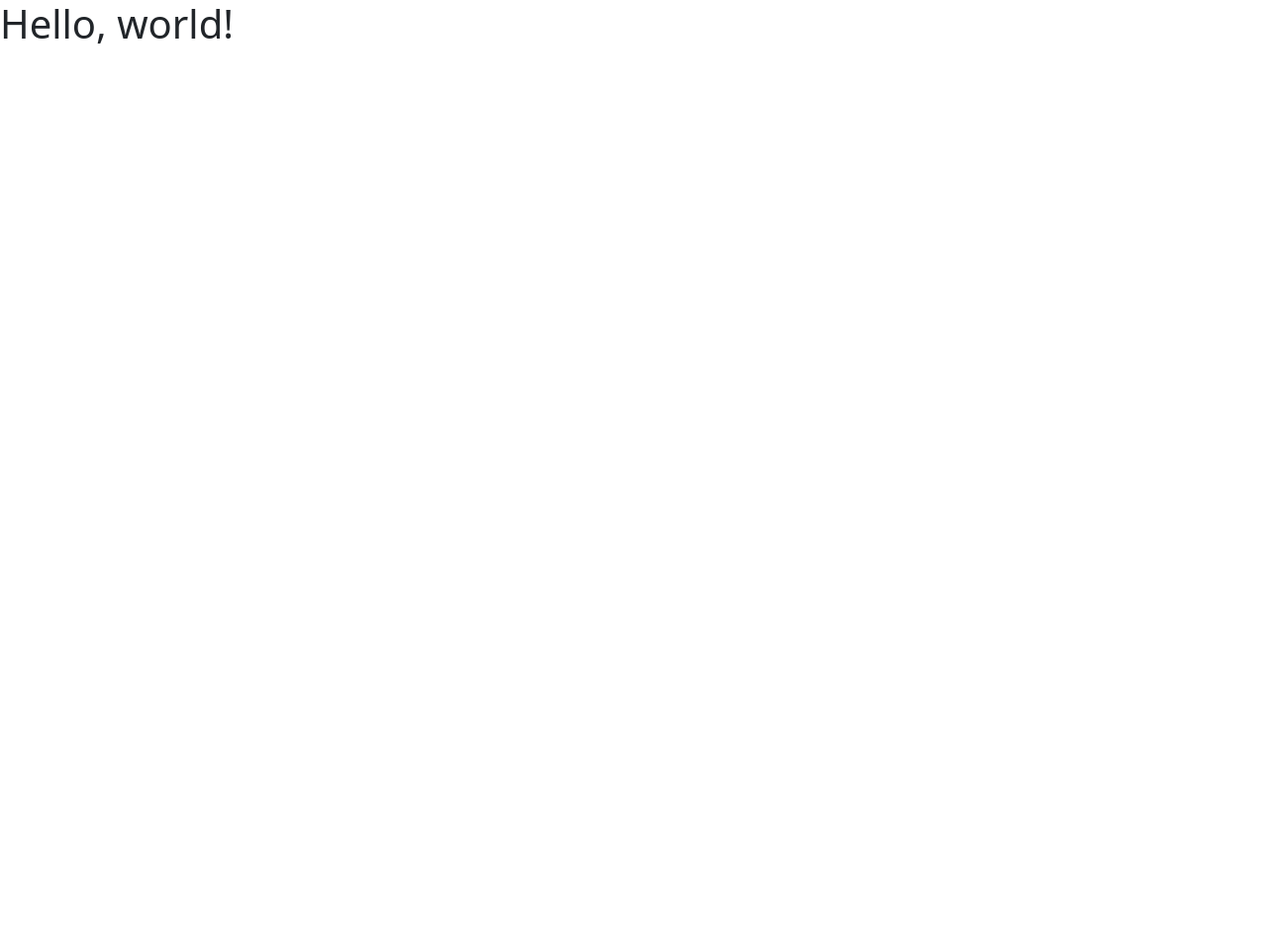
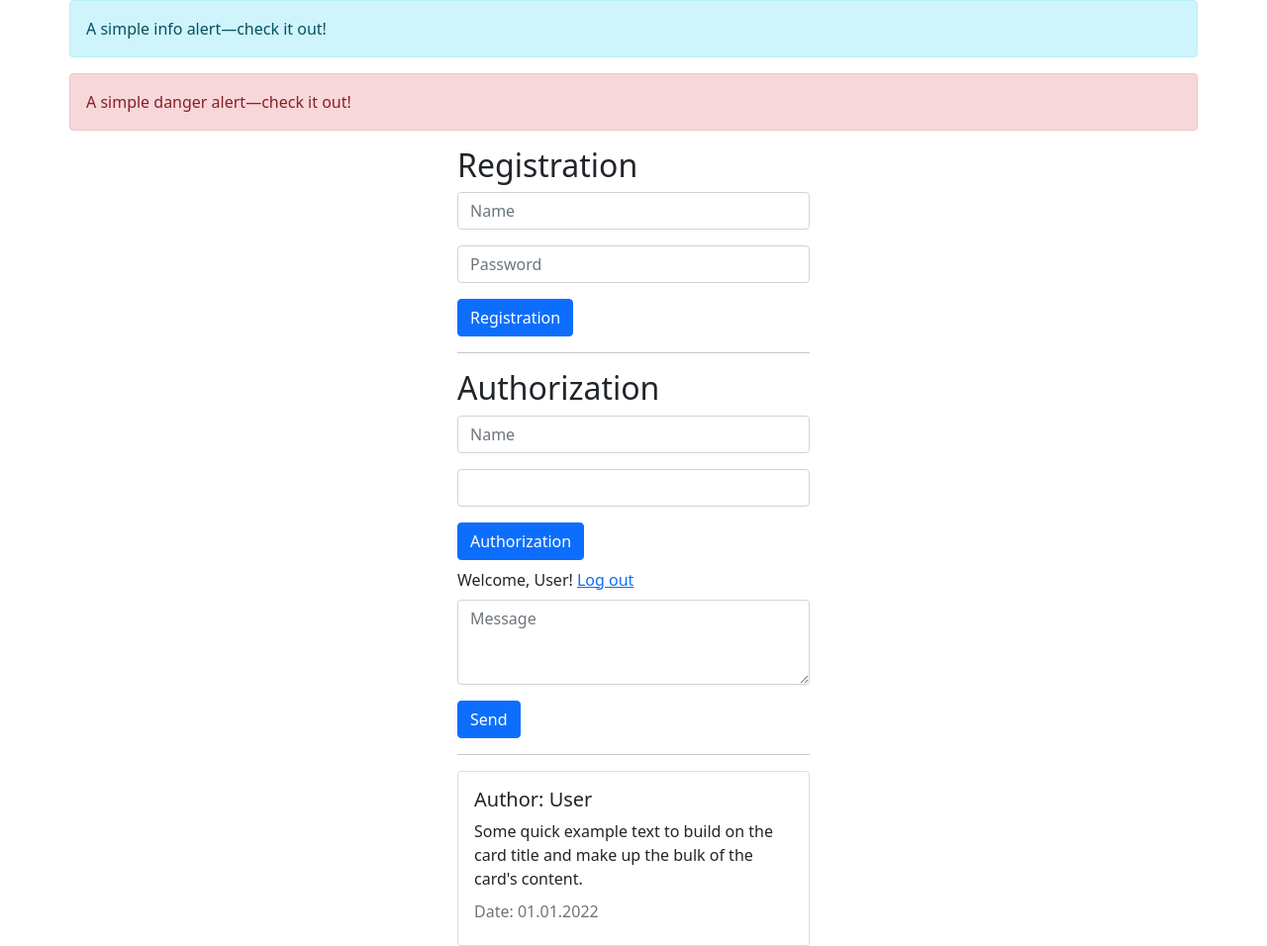
Before and after one commit to maninserg/guestsbook_php, a PHP site: page / in a window 1280 px wide. Before the commit the page is almost empty. Shown: the whole page at 99% size. Before the commit the page ends 44 px from the top, so only its background shows below. Run offline with PHP 8.4, Linux system fonts and the light colour scheme.

Commit message:
Create forms and show messages

```diff
--- a/index.php
+++ b/index.php
@@ -3,7 +3,8 @@ error_reporting(-1);
 ?>
 <!doctype html>
 <html lang="en">
-  <head>
+
+<head>
     <!-- Required meta tags -->
     <meta charset="utf-8">
     <meta name="viewport" content="width=device-width, initial-scale=1">
@@ -11,21 +12,82 @@ error_reporting(-1);
     <!-- Bootstrap CSS -->
     <link href="css/bootstrap.min.css" rel="stylesheet">
 
-    <title>Hello, world!</title>
-  </head>
+    <title>Guest's Book</title>
+</head>
 
-  <body>
-    <h1>Hello, world!</h1>
+<body>
+
+    <div class="container">
+        <div class="row">
+            <!-- Alerts -->
+            <div class="alert alert-info" role="alert">
+                A simple info alert—check it out!
+            </div>
+            <div class="alert alert-danger" role="alert">
+                A simple danger alert—check it out!
+            </div>
+            <!-- End Alerts -->
+
+            <div class="col-4 mx-auto ">
+
+                <!-- Form for Registration -->
+                <h2>Registration</h2>
+                <form>
+                    <div class="mb-3">
+                        <input type="text" class="form-control" id="name" placeholder="Name">
+                    </div>
+                    <div class="mb-3">
+                        <input type="password" class="form-control" id="password" placeholder="Password">
+                    </div>
+                    <button type="submit" class="btn btn-primary">Registration</button>
+                </form>
+                <!-- End Form for Registration -->
+
+                <hr>
+                <!-- Form for Authorization -->
+                <h2>Authorization</h2>
+                <form>
+                    <div class="mb-3">
+                        <input type="text" class="form-control" id="name" placeholder="Name">
+                    </div>
+                    <div class="mb-3">
+                        <input type="password" class="form-control" id="password">
+                    </div>
+                    <button type="submit" class="btn btn-primary">Authorization</button>
+                </form>
+                <!-- End Form for Authorization -->
+
+                <!-- Welcome message and Logout link -->
+                <div class="mt-2 mb-2">Welcome, User! <a href="">Log out</a></div>
+                <!-- End Welcome message -->
+
+                <!-- Form for Message -->
+                <form>
+                    <div class="mb-3">
+                        <textarea class="form-control" id="message" rows="3" placeholder="Message"></textarea>
+                    </div>
+                    <button type="submit" class="btn btn-primary">Send</button>
+                </form>
+                <!-- End Message -->
+
+                <hr>
+                <!-- Show Messages -->
+                <div class="card">
+                    <div class="card-body">
+                        <h5 class="card-title">Author: User</h5>
+                        <p class="card-text">Some quick example text to build on the card title and make up the bulk of
+                            the card's content.</p>
+                        <h6 class="card-subtitle mb-2 text-muted">Date: 01.01.2022</h6>
+                    </div>
+                </div>
+                <!-- End Show Messages -->
+            </div>
+        </div>
+    </div>
 
     <!-- Optional JavaScript; choose one of the two! -->
 
     <!-- Option 1: Bootstrap Bundle with Popper -->
     <script src="js/bootstrap.bundle.min.js">
-
-    <!-- Option 2: Separate Popper and Bootstrap JS -->
-    <!--
-    <script src="https://cdn.jsdelivr.net/npm/@popperjs/core@2.10.2/dist/umd/popper.min.js" integrity="sha384-7+zCNj/IqJ95wo16oMtfsKbZ9ccEh31eOz1HGyDuCQ6wgnyJNSYdrPa03rtR1zdB" crossorigin="anonymous"></script>
-    <script src="https://cdn.jsdelivr.net/npm/bootstrap@5.1.3/dist/js/bootstrap.min.js" integrity="sha384-QJHtvGhmr9XOIpI6YVutG+2QOK9T+ZnN4kzFN1RtK3zEFEIsxhlmWl5/YESvpZ13" crossorigin="anonymous"></script>
-    -->
-  </body>
+    < /body>
 </html>
```
